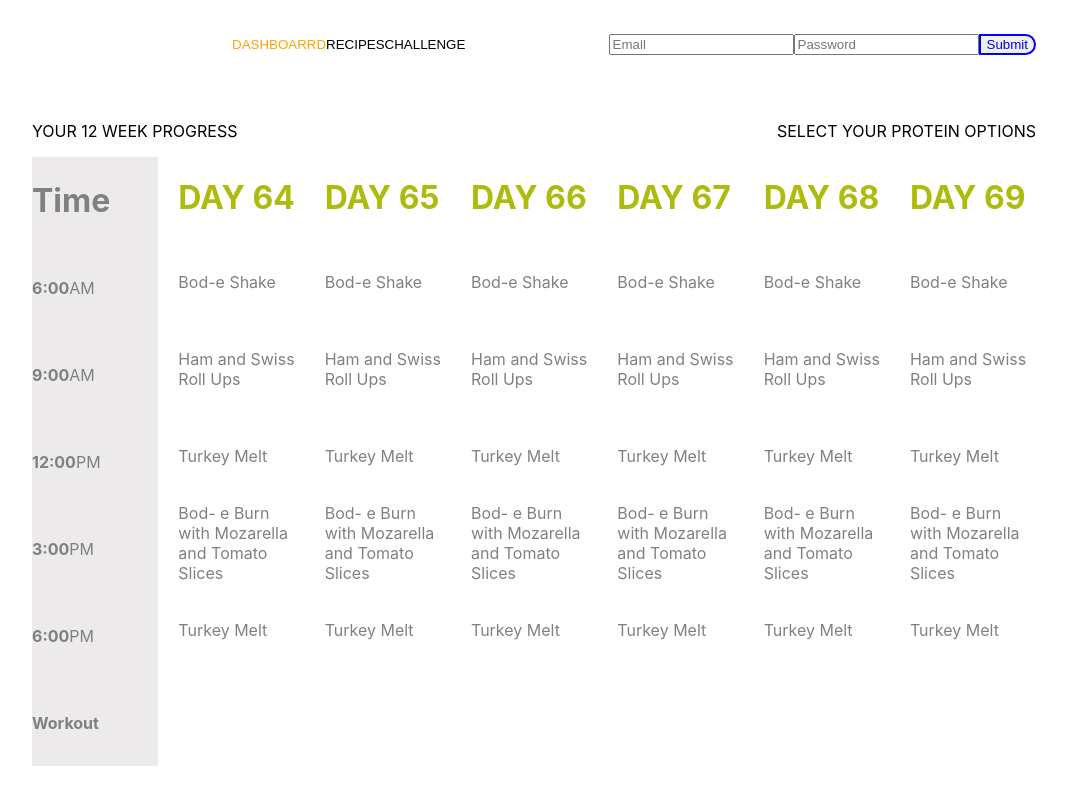
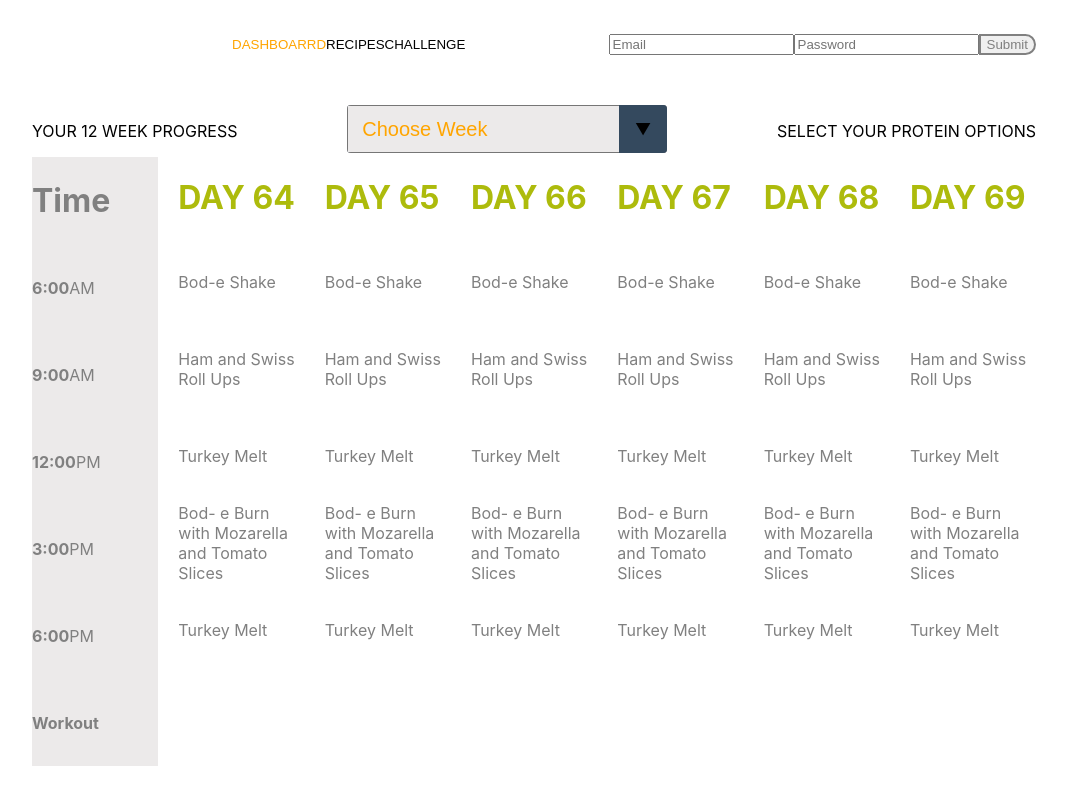
Before and after one commit to adrian-glowienka/ZadanieRekrutacyjneGet, a React (Create React App) app: page / in a window 1280 px wide. Shown: the top 785 px of the page, without its empty margins (106-1173 px from the left). Built offline with nearby package versions, Linux system fonts and the light colour scheme.

Commit message:
add select options

```diff
--- a/src/App.css
+++ b/src/App.css
@@ -37,11 +37,14 @@ form {
 }
 
 
-
 .Button-Submit {
   border: 2px solid;
   border-radius: 0 20px 20px 0;
-  color: blue;
+  color: gray;
+}
+
+.Button-Submit:hover {
+  background-color: orange;
 }
 
 .Button-Top {
@@ -63,12 +66,45 @@ label {
   flex-wrap: wrap;
 }
 
-.Slider h1 {
-  width: 158px;
-  height: 90px;
-  font-size: 30px;
-  color: #ff801a;
-  font-family: Sans-serif;
+.Select {
+  position: relative;
+  display: flex;
+  width: 20em;
+  height: 3em;
+  line-height: 3;
+  background: #2c3e50;
+  overflow: hidden;
+  border-radius: .25em;
+}
+Select {
+  flex: 1;
+  padding: 0 .5em;
+  color: #fff;
+  cursor: pointer;
+}
+
+.Select:hover::after {
+  color: #f39c12;
+}
+
+.Select::after {
+  content: '\25BC';
+  position: absolute;
+  top: 0;
+  right: 0;
+  padding: 0 1em;
+  background: #34495e;
+  cursor: pointer;
+  pointer-events: none;
+  -webkit-transition: .25s all ease;
+  -o-transition: .25s all ease;
+  transition: .25s all ease;
+}
+
+.Select-Options {
+  font-size: 20px;
+  color: orange;
+  background-color: rgb(236, 234, 234);
 }
 
 .Board {
--- a/src/App.js
+++ b/src/App.js
@@ -3,7 +3,7 @@ import './App.css';
 import WeekBoard from './components/WeekBoard/WeekBoard';
 import Footer from './components/Footer/Footer';
 import Header from './components/Header/header';
-import Slider from './components/Slider/Slider';
+import Dashboard from './components/Dashboard/Dashboard';
 
 
 
@@ -11,7 +11,7 @@ function App() {
   return (
     <div className="App">
         <Header className="Header-Media"/>
-        <Slider />
+        <Dashboard />
         <WeekBoard className="Week-Media"/>
         <Footer className="Footer-Media"/>
     </div>
--- a/src/components/Slider/Slider.js
+++ b/src/components/Dashboard/Dashboard.js
@@ -1,17 +1,16 @@
 import React, { Component } from 'react';
+import SelectWeek from '../SelectWeek/SelectWeek';
 
 
 
-export default class Slider extends Component {
+export default class Dashboard extends Component {
     render() {
         return (
             <section className="Slider-container">
                 <div>
                     <p>YOUR 12 WEEK PROGRESS</p>
                 </div>
-                <div>
-
-                </div>
+                <SelectWeek />
                 <div>
                     <p>SELECT YOUR PROTEIN OPTIONS</p>
                 </div>
--- /dev/null
+++ b/src/components/SelectWeek/SelectWeek.js
@@ -0,0 +1,17 @@
+import React, { Component } from 'react'
+
+export default class SelectWeek extends Component {
+    render() {
+        return (
+            <div className="Select">
+                <select className="Select-Options">
+                    <option selected disabled>Choose Week</option>
+                    <option value="A">Week 1</option>
+                    <option value="B">Week 2</option>
+                    <option value="C">Week 3</option>
+                    <option value="D">Week 4</option>
+                </select>
+            </div>
+        )
+    }
+}
```
Also changed, not shown: src/components/SimpleSlider/SimpleSlider.js (added).
